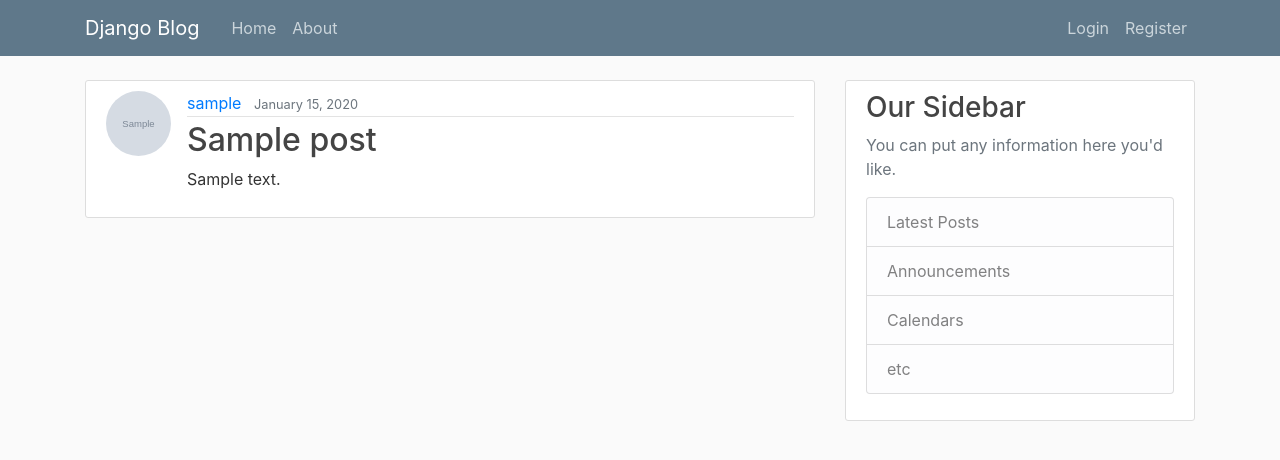
After one commit to rssreddy/django_proj, a Django app: page /post/1/ in a window 1280 px wide. The commit adds this page. Shown: the top 460 px of the page. Run offline with Django 3.2, Linux system fonts and the light colour scheme; tables that the repository leaves empty hold one stand-in row (values such as "Sample post"); grey boxes marked "Sample" are stand-in pictures.

Commit message:
added crud for posts

```diff
--- a/blog_app/models.py
+++ b/blog_app/models.py
@@ -1,6 +1,7 @@
 from django.contrib.auth.models import User
 from django.db import models
 from django.utils import timezone
+from django.urls import reverse
 
 class Post(models.Model):
     title = models.CharField(max_length=100)
@@ -10,3 +11,6 @@ class Post(models.Model):
 
     def __str__(self):
         return self.title
+
+    def get_absolute_url(self):
+        return reverse('post-detail', kwargs={'pk': self.pk})
--- a/blog_app/templates/blog_app/base.html
+++ b/blog_app/templates/blog_app/base.html
@@ -35,6 +35,8 @@
             <!-- Navbar Right Side -->
             <div class="navbar-nav">
                 {% if user.is_authenticated %}
+                    <a class="nav-item nav-link" href="{% url 'post-create' %}">New Post</a>
+
                     <a class="nav-item nav-link" href="{% url 'profile' %}">Profile</a>
                     <a class="nav-item nav-link" href="{% url 'logout' %}">Logout</a>
                 {% else %}
--- a/blog_app/templates/blog_app/home.html
+++ b/blog_app/templates/blog_app/home.html
@@ -3,13 +3,13 @@
 {% block content %}
     {% for post in posts %}
         <article class="media content-section">
-        <img class="rounded-circle article-img" src="{{ post.author.profile.image.url }}">
+        <img class="rounded-circle article-img" src="{{ post.author.profile.image.url }}" alt="">
           <div class="media-body">
             <div class="article-metadata">
               <a class="mr-2" href="#">{{ post.author }}</a>
               <small class="text-muted">{{ post.date_posted|date:"F d, Y" }}</small>
             </div>
-            <h2><a class="article-title" href="#">{{ post.title }}</a></h2>
+            <h2><a class="article-title" href="{% url 'post-detail' post.id %}">{{ post.title }}</a></h2>
             <p class="article-content">{{ post.content }}</p>
           </div>
         </article>
--- /dev/null
+++ b/blog_app/templates/blog_app/post_detail.html
@@ -0,0 +1,21 @@
+{% extends "blog_app/base.html" %}
+{% block content %}
+    <article class="media content-section">
+    <img class="rounded-circle article-img" src="{{ object.author.profile.image.url }}">
+      <div class="media-body">
+        <div class="article-metadata">
+          <a class="mr-2" href="#">{{ object.author }}</a>
+          <small class="text-muted">{{ object.date_posted|date:"F d, Y" }}</small>
+            {% if object.author == user %}
+                <div>
+                    <a class="btn btn-secondary btn-sm mt-1 mb-1" href="{% url 'post-update' object.id %}">Update</a>
+                    <a class="btn btn-danger btn-sm mt-1 mb-1" href="{% url 'post-delete' object.id %}">Delete</a>
+                </div>
+
+            {% endif %}
+        </div>
+        <h2 class="article-title"> {{ object.title }} </h2>
+        <p class="article-content">{{ object.content }}</p>
+      </div>
+    </article>
+{% endblock content %}
--- a/blog_app/urls.py
+++ b/blog_app/urls.py
@@ -1,7 +1,12 @@
 from django.urls import path
 from . import  views
+from .views import PostListView, PostDetailView, PostCreateView, PostUpdateView, PostDeleteView
 
 urlpatterns = [
-    path('', views.home, name='blog-home'),
+    path('', PostListView.as_view(), name='blog-home'),
+    path('post/<int:pk>/', PostDetailView.as_view(), name='post-detail'),
+    path('post/new/', PostCreateView.as_view(), name='post-create'),
+    path('post/<int:pk>/update/', PostUpdateView.as_view(), name='post-update'),
+    path('post/<int:pk>/delete/', PostDeleteView.as_view(), name='post-delete'),
     path('about/', views.about, name='blog-about'),
 ]
--- a/blog_app/views.py
+++ b/blog_app/views.py
@@ -1,12 +1,59 @@
 from django.shortcuts import render
 from .models import Post
+from django.contrib.auth.mixins import LoginRequiredMixin, UserPassesTestMixin
+from django.views.generic import (
+    ListView,
+    DetailView,
+    CreateView,
+    UpdateView,
+    DeleteView
+    )
+
+class PostListView(ListView):
+    model = Post
+    template_name = 'blog_app/home.html'
+    context_object_name = 'posts'
+    ordering = ['-date_posted']
 
 
-def home(request):
-    context = {
-        'posts': Post.objects.all()
-    }
-    return render(request, "blog_app/home.html", context)
+class PostDetailView(DetailView):
+    model = Post
+
+class PostCreateView(LoginRequiredMixin, CreateView):
+    model = Post
+    fields = ['title', 'content']
+
+    def form_valid(self, form):
+        form.instance.author = self.request.user
+        return super().form_valid(form)
+
+class PostUpdateView(LoginRequiredMixin, UserPassesTestMixin, UpdateView):
+    model = Post
+    fields = ['title', 'content']
+
+    def form_valid(self, form):
+        form.instance.author = self.request.user
+        return super().form_valid(form)
+
+    def test_func(self):
+        post = self.get_object()
+        if self.request.user == post.author:
+            return True
+        return False
+
+class PostDeleteView(LoginRequiredMixin, UserPassesTestMixin, DeleteView):
+    model = Post
+    success_url = '/'
+
+    def test_func(self):
+        post = self.get_object()
+        if self.request.user == post.author:
+            return True
+        return False
+
+    def success_url(self):
+        pass
+
 
 
 def about(request):
```
Also changed, not shown: blog_app/templates/blog_app/post_confirm_delete.html (added, +16 -0 lines), blog_app/templates/blog_app/post_form.html (added, +18 -0 lines).
